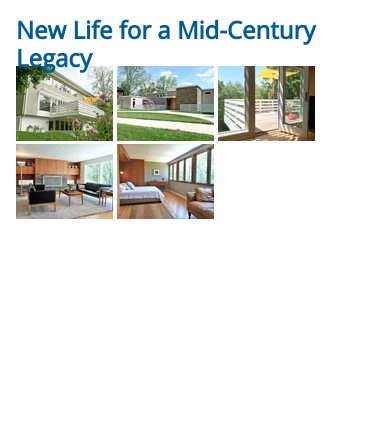
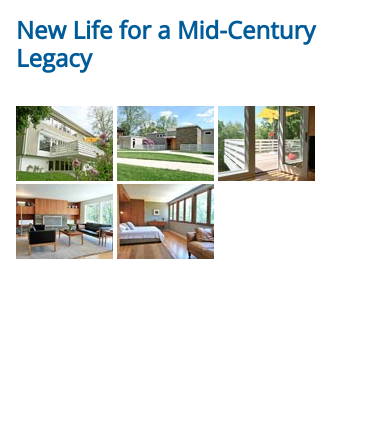
Before and after one commit to mtribone/hudson-arch-design, a plain HTML site: page renovations_additions.html in a window 390 px wide. Shown: the part 414-835 px from the top of the page. Drawn offline with nearby package versions, Linux system fonts and the light colour scheme; a script that the page names is missing.

Commit message:
Fixes the gallery and title collsion on mobile for New Construction and Renovations.

```diff
--- a/renovations_additions.html
+++ b/renovations_additions.html
@@ -52,7 +52,7 @@
       <h1 class="title-margin">Renovations and Additions</h1>
       <div class="content-column-2">
         <div class="content-2">
-          <div class="galleria">
+          <div class="galleria galleria-extra">
             <a href="images/kello1.jpg"><img src="images/thumbnails/kello1.jpg" alt="" /></a>
             <a href="images/kello-front.jpg"><img src="images/thumbnails/kello-front.jpg" alt="" /></a>
             <a href="images/kello-bporch1.jpg"><img src="images/thumbnails/kello-bporch1.jpg" alt="" /></a>
```
Also changed, not shown: new_construction.html (+1 -1 lines).
